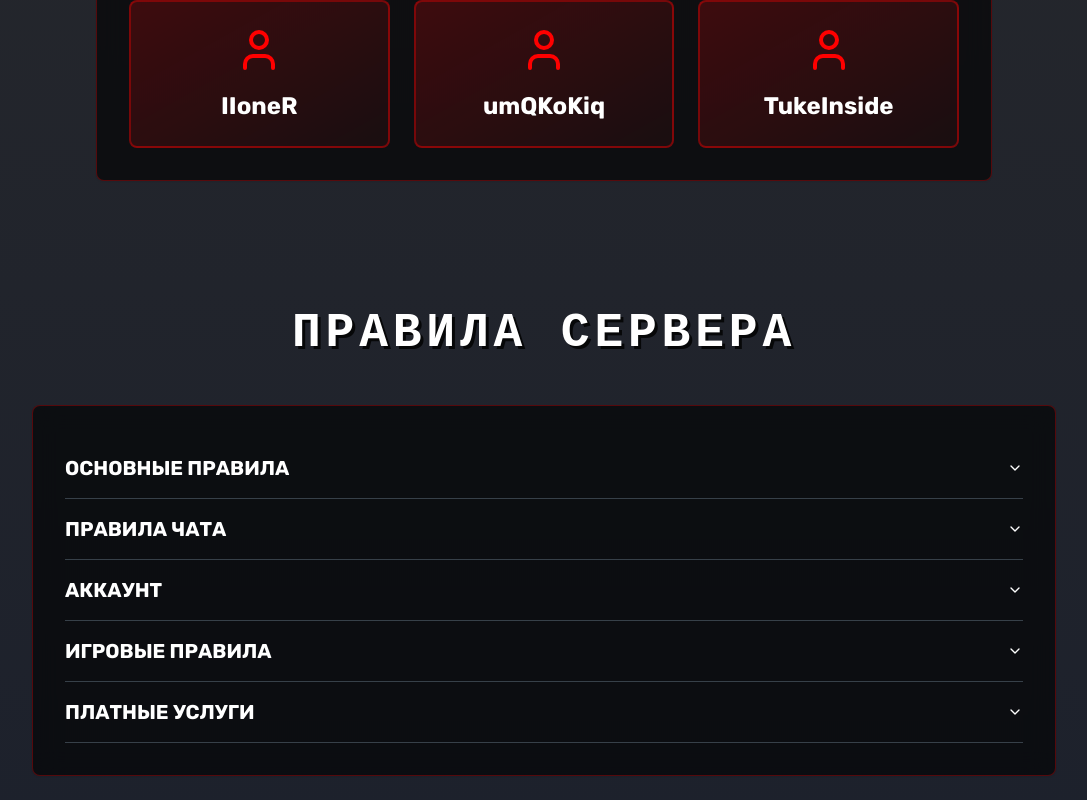
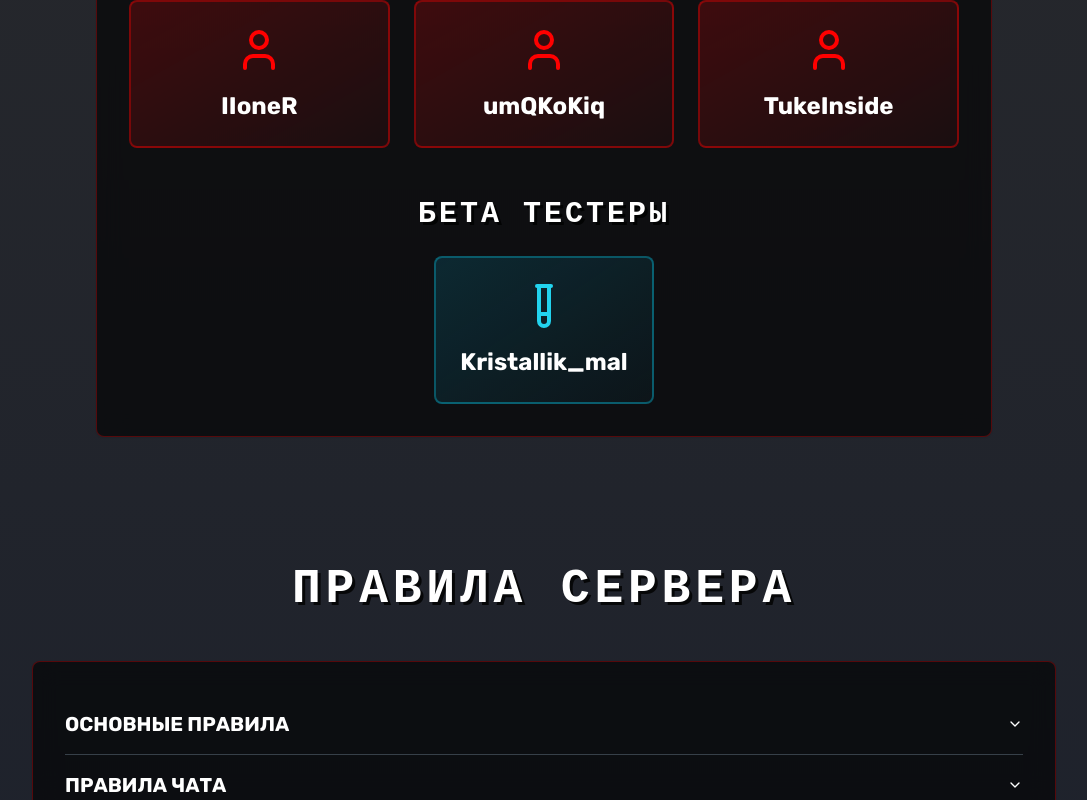
Before and after one commit to pr-poehali-dev/roomtime-website, a React (Vite) app: page / in a window 1280 px wide. Shown: the part 3484-4284 px from the top of the page, without its empty margins (96-1183 px from the left). Built offline with nearby package versions, Linux system fonts and the light colour scheme.

Commit message:
Добавлен бета-тестер Kristallik_mal

```diff
--- a/src/pages/Index.tsx
+++ b/src/pages/Index.tsx
@@ -553,7 +553,7 @@ export default function Index() {
               СОЗДАТЕЛИ СЕРВЕРА
             </h2>
 
-            <div className="grid grid-cols-1 md:grid-cols-3 gap-6">
+            <div className="grid grid-cols-1 md:grid-cols-3 gap-6 mb-12">
               {creators.map((creator) => (
                 <div
                   key={creator}
@@ -563,6 +563,17 @@ export default function Index() {
                   <p className="text-2xl font-bold text-white">{creator}</p>
                 </div>
               ))}
+            </div>
+
+            <h3 className="text-3xl font-black text-center text-white mb-6 minecraft-text">
+              БЕТА ТЕСТЕРЫ
+            </h3>
+
+            <div className="flex justify-center">
+              <div className="bg-gradient-to-br from-cyan-600/20 to-cyan-600/5 border-2 border-cyan-500/40 rounded-lg p-6 text-center hover:scale-105 transition-transform">
+                <Icon name="TestTube" size={48} className="text-cyan-400 mx-auto mb-4" />
+                <p className="text-2xl font-bold text-white">Kristallik_mal</p>
+              </div>
             </div>
           </Card>
         </section>
```
